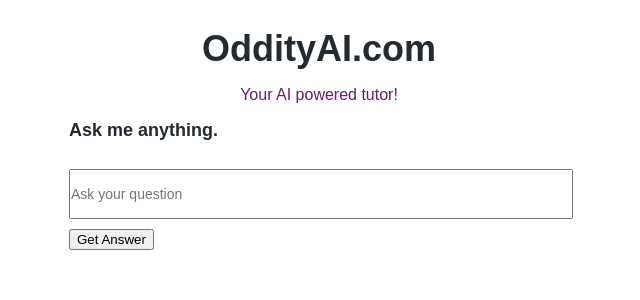
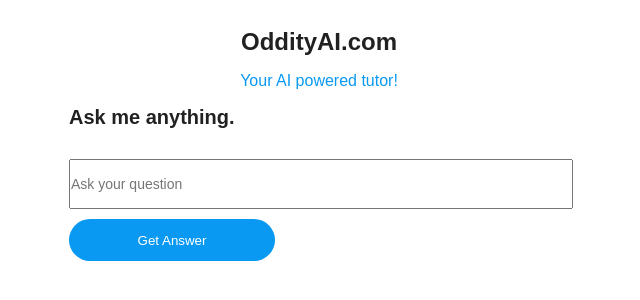
Before and after one commit to oddityai/oddity-front-end, a Next.js app: page / in a window 1280 px wide. Shown: the top 300 px of the page, without its empty margins (321-961 px from the left). Built offline with nearby package versions, Linux system fonts and the light colour scheme; a web font is replaced by a local one; what pdfmake would draw is missing.

Commit message:
improve ui

```diff
--- a/package.json
+++ b/package.json
@@ -13,6 +13,7 @@
     "html2canvas": "^1.4.1",
     "jspdf": "^2.5.1",
     "next": "^13.1.1",
+    "next-images": "^1.8.4",
     "openai": "^3.1.0",
     "pdfmake": "^0.2.7",
     "react": "^18.2.0",
--- a/pages/index.js
+++ b/pages/index.js
@@ -8,7 +8,7 @@ import htmlToPdfmake from "html-to-pdfmake";
 import { jsPDF } from "jspdf";
 import Loader from "../public/Loader.gif";
 import Loader2 from "../public/Loader.svg";
-import Logo from "../public/logo.png";
+import Logo from "./logo.png";
 
 pdfMake.vfs = pdfFonts.pdfMake.vfs;
 
@@ -88,16 +88,25 @@ export default function Home() {
             textAlign: "center",
             padding: "20px 20px",
             color: "#232A31",
-            fontFamily: "sans-serif",
+            fontFamily: "'ColfaxAI', sans-serif",
           }}
           id="exportthis"
         >
           <title>Student Queries</title>
 
-          <h1 style={{ fontSize: 36, margin: 0, padding: "30 0" }} id="title">
+          <h1
+            style={{
+              fontSize: 24,
+              fontWeight: 600,
+              color: "rgba(0, 0, 0, 0.87)",
+              fontFamily: "'ColfaxAI', sans-serif",
+              margin: 0,
+            }}
+            id="title"
+          >
             OddityAI.com
           </h1>
-          <p style={{ color: "#6B1B6F" }} id="call-to-action">
+          <p style={{ color: "#0a99f2" }} id="call-to-action">
             Your AI powered tutor!
           </p>
           <div
@@ -106,8 +115,10 @@ export default function Home() {
           >
             <p
               style={{
-                fontSize: 18,
-                fontWeight: "bold",
+                fontSize: 20,
+                fontWeight: 600,
+                color: "rgba(0, 0, 0, 0.87)",
+                fontFamily: "'ColfaxAI', sans-serif",
                 marginTop: 15,
               }}
               id="form-title"
@@ -138,7 +149,20 @@ export default function Home() {
                   id="input-question"
                 />
                 <br />
-                <button id="submit-button" type="submit">
+                <button
+                  style={{
+                    fontWeight: 500,
+                    color: "white",
+                    borderRadius: 42,
+                    border: "none",
+                    height: 42,
+                    backgroundColor: "#0a99f2",
+                    width: 206,
+                    fontFamily: "'ColfaxAI', sans-serif",
+                  }}
+                  id="submit-button"
+                  type="submit"
+                >
                   Get Answer
                 </button>
               </form>
@@ -154,15 +178,16 @@ export default function Home() {
                       marginLeft: "15%",
                       marginRight: "15%",
                       marginTop: 24,
-                      backgroundColor: i === 0 ? "#f0f0f0" : "",
+                      backgroundColor: i === 0 ? "#F5F5F5" : "",
                       width: "70%",
-                      border: "1px solid silver",
                       borderRadius: 12,
+                      boxShadow:
+                        "0px 2px 1px -1px rgba(0, 0, 0, 0.2), 0px 1px 1px rgba(0, 0, 0, 0.14), 0px 1px 3px rgba(0, 0, 0, 0.12)",
                     }}
                   >
-                    <div style={{ padding: 16 }}>
-                      <h3>Question: {answer.input}</h3>
-                      <h4>Answer: {answer.result}</h4>
+                    <div style={{ padding: 8 }}>
+                      <h3>Q: {answer.input}</h3>
+                      <h4>A: {answer.result}</h4>
                     </div>
                   </div>
                 );
```
Also changed, not shown: pages/logo.png (renamed from public/logo.png), 1 other file (tests, documents, lock files or other folders).
